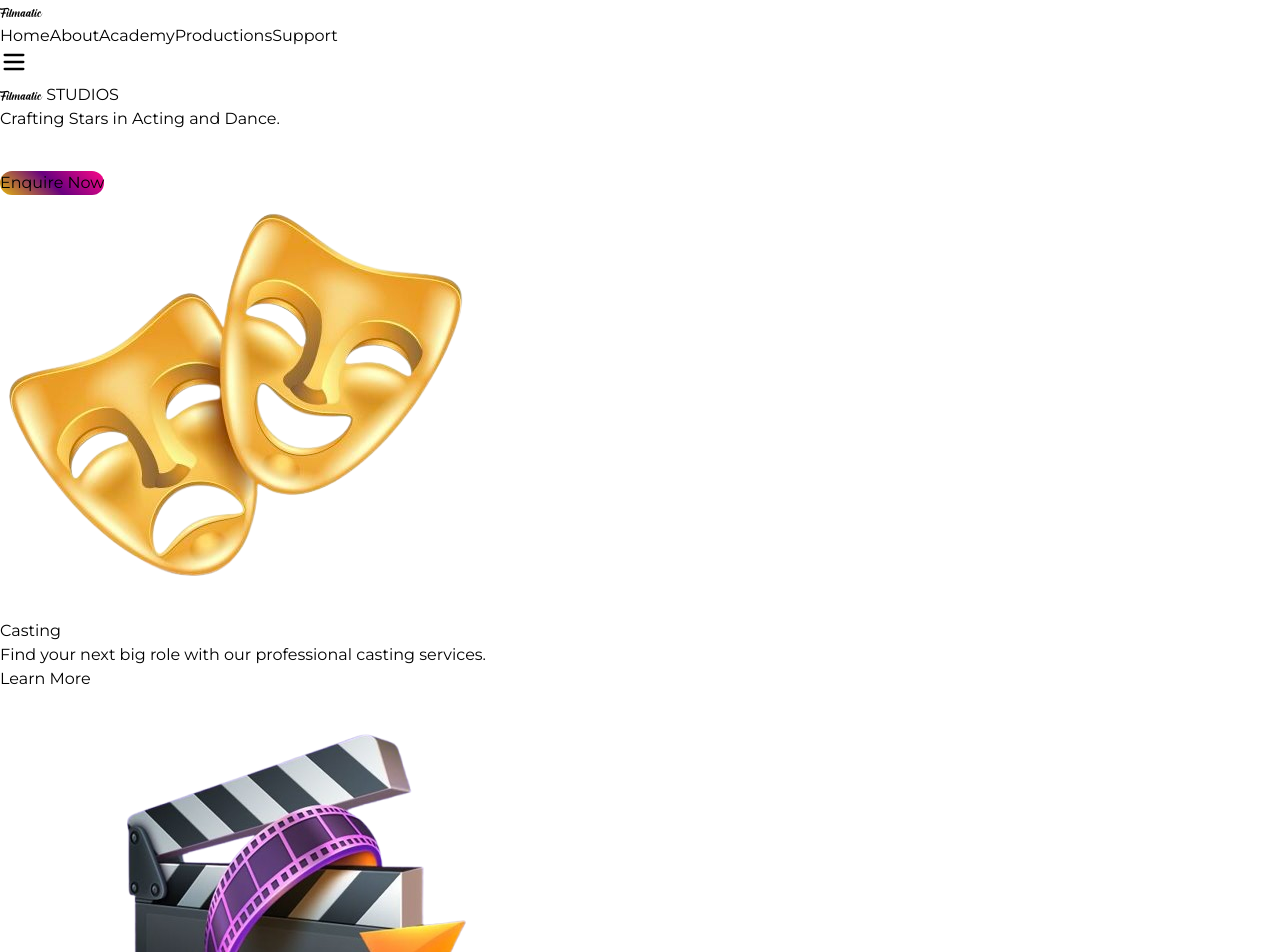
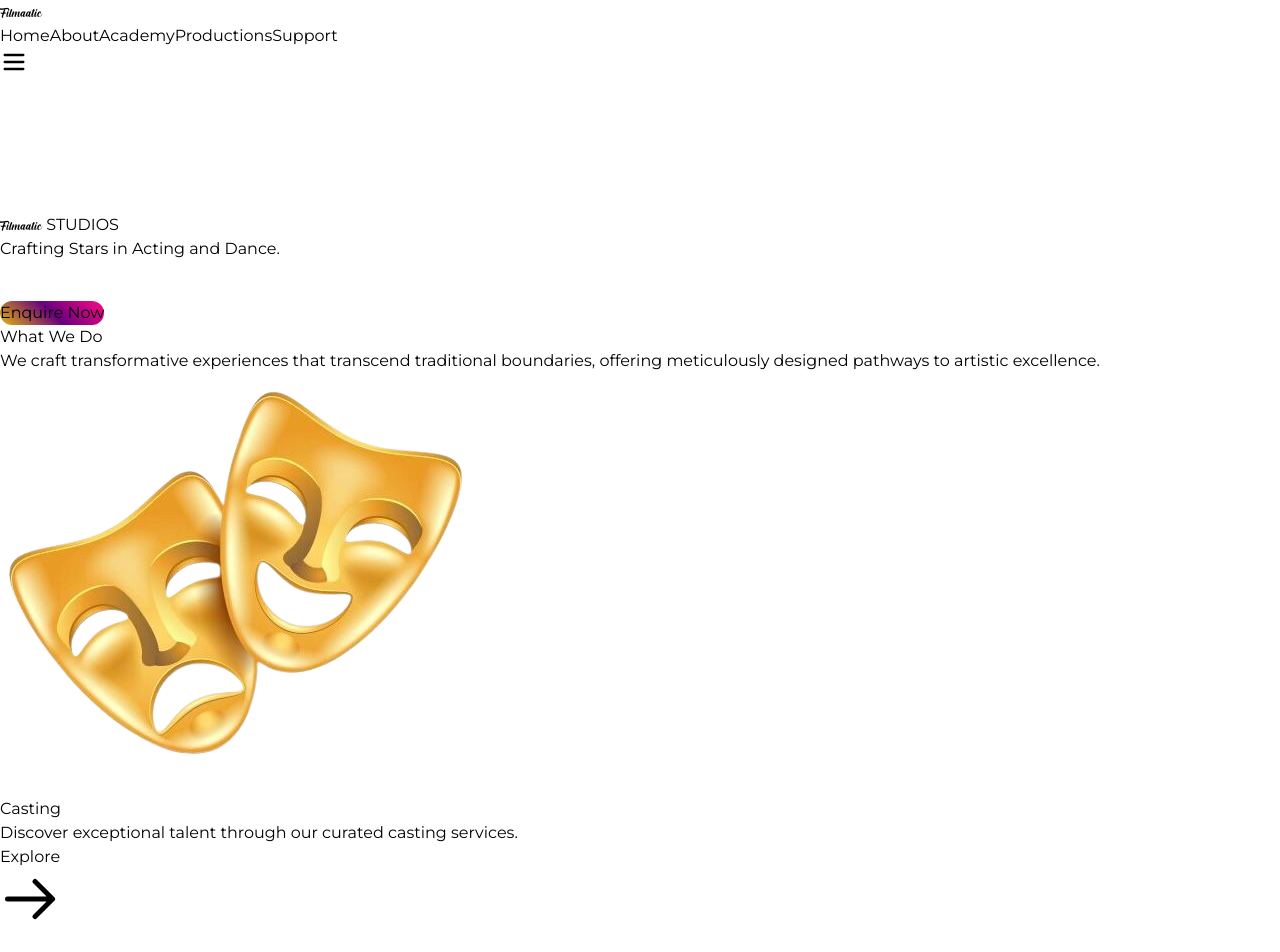
Before and after one commit to lifeplannerdev/filmaatic, a React (Vite) app: page / in a window 1280 px wide. Shown: the top 952 px of the page. Built offline with nearby package versions, Linux system fonts and the light colour scheme.

Commit message:
25 march commit

```diff
--- a/src/components/Cards.jsx
+++ b/src/components/Cards.jsx
@@ -1,78 +1,205 @@
 import React from "react";
 import Tilt from "react-parallax-tilt";
-import { useNavigate } from "react-router-dom"; // Import useNavigate
+import { useNavigate } from "react-router-dom";
 
 const Cards = () => {
-  const navigate = useNavigate(); // Initialize useNavigate
+  const navigate = useNavigate();
 
   const cardData = [
     {
       title: "Casting",
-      description: "Find your next big role with our professional casting services.",
-      image: "/img/mask.png", // Public URL path
-      gradient: "bg-gradient-to-br from-purple-600 to-blue-900",
-      path: "/screencast", // Path to redirect to
+      description: "Discover exceptional talent through our curated casting services.",
+      image: "/img/mask.png",
+      accentColor: "border-indigo-600",
+      textColor: "text-indigo-400",
+      glareColor: "from-indigo-500/30 to-indigo-600/20",
+      path: "/screencast",
     },
     {
       title: "Acting School",
-      description: "Master the art of acting with our world-class training programs.",
-      image: "/img/movie.png", // Public URL path
-      gradient: "bg-gradient-to-br from-pink-600 to-orange-900",
-      path: "/actingschool", // Path to redirect to
+      description: "Elevate your craft with our prestigious acting masterclasses.",
+      image: "/img/movie.png",
+      accentColor: "border-rose-600",
+      textColor: "text-rose-400",
+      glareColor: "from-rose-500/30 to-rose-600/20",
+      path: "/actingschool",
     },
     {
-      title: "Dance School",
-      description: "Discover the joy of dance with our expert-led classes.",
-      image: "/img/dance.png", // Public URL path
-      gradient: "bg-gradient-to-br from-teal-600 to-green-900",
-      path: "/dancestudio", // Path to redirect to
+      title: "Dance Studio",
+      description: "Choreograph your artistic journey with our elite dance programs.",
+      image: "/img/dance.png",
+      accentColor: "border-emerald-600",
+      textColor: "text-emerald-400",
+      glareColor: "from-emerald-500/30 to-emerald-600/20",
+      path: "/dancestudio",
     },
   ];
 
-  // Function to handle button click
   const handleLearnMoreClick = (path) => {
-    navigate(path); // Navigate to the specified path
+    navigate(path);
   };
 
   return (
-    <div className="grid grid-cols-1 md:grid-cols-3 gap-6 px-4 mt-20 justify-center">
+    <section className="py-24 px-6 bg-transparent from-slate-900 to-slate-800 relative overflow-hidden">
+      {/* Subtle decorative elements */}
+      <div className="absolute top-0 left-0 w-full h-full opacity-10">
+        <div className="absolute top-0 left-0 w-1/2 h-1/2 bg-transparent from-indigo-500 to-purple-500 rounded-full blur-3xl"></div>
+        <div className="absolute bottom-0 right-0 w-1/3 h-1/3 bg-transparent from-emerald-500 to-teal-500 rounded-full blur-3xl"></div>
+      </div>
+
+      <div className="container mx-auto max-w-6xl relative z-10">
+        {/* Sophisticated Header */}
+        <div className="text-center mb-16">
+          <h2 className="text-4xl md:text-5xl font-extralight tracking-tight text-white mb-6">
+            What <span className="font-semibold text-transparent bg-clip-text bg-gradient-to-r from-indigo-400 to-rose-400">We Do</span>
+          </h2>
+          <p className="text-slate-400 max-w-2xl mx-auto text-lg leading-relaxed">
+            We craft transformative experiences that transcend traditional boundaries, offering meticulously designed pathways to artistic excellence.
+          </p>
+        </div>
+
+        {/* Elegant Cards Grid */}
+        <div className="grid grid-cols-1 md:grid-cols-3 gap-8">
           {cardData.map((card, index) => (
             <Tilt
               key={index}
-          tiltMaxAngleX={15}
-          tiltMaxAngleY={15}
-          perspective={1000}
+              tiltMaxAngleX={5}
+              tiltMaxAngleY={5}
+              perspective={1500}
               scale={1.05}
-          transitionSpeed={500}
-          className="rounded-[25px] p-6 border border-[rgba(255,255,255,0.1)] shadow-lg w-[95%] mx-auto backdrop-blur-lg bg-[rgba(255,255,255,0.1)] hover:bg-[rgba(255,255,255,0.2)] transition-all duration-300"
+              transitionSpeed={600}
+              className="group h-full"
             >
-          {/* Gradient Overlay */}
-          <div
-            className={`absolute inset-0 ${card.gradient} opacity-20 rounded-[25px] -z-10`}
-          ></div>
+              <div className={`
+                relative
+                h-full
+                flex
+                flex-col
+                bg-slate-800/60
+                backdrop-blur-lg
+                rounded-2xl
+                border
+                ${card.accentColor}
+                border-opacity-20
+                hover:border-opacity-50
+                transition-all
+                duration-500
+                overflow-hidden
+                shadow-2xl
+                group-hover:shadow-xl
+                group-hover:translate-y-[-10px]
+              `}>
+                {/* Gradient Glare Overlay */}
+                <div className={`
+                  absolute
+                  inset-0
+                  opacity-0
+                  group-hover:opacity-50
+                  transition-opacity
+                  duration-500
+                  bg-gradient-to-br
+                  ${card.glareColor}
+                  pointer-events-none
+                  z-20
+                `}></div>
 
-          {/* Card Content */}
-          <div className="text-center">
-            {/* Image */}
-            <div className="flex justify-center mb-4">
+                {/* Subtle Gradient Overlay */}
+                <div className="absolute inset-0 opacity-10 group-hover:opacity-20 transition-opacity duration-500 bg-gradient-to-br from-white to-transparent"></div>
+
+                <div className="p-10 text-center relative z-10 flex flex-col flex-grow">
+                  {/* Animated Icon Container */}
+                  <div className={`
+                    w-24
+                    h-24
+                    mx-auto
+                    mb-6
+                    flex
+                    items-center
+                    justify-center
+                    rounded-full
+                    bg-slate-700/50
+                    border
+                    ${card.accentColor}
+                    border-opacity-30
+                    group-hover:scale-110
+                    transition-all
+                    duration-500
+                  `}>
                     <img
-                src={card.image} // Use the public URL path
+                      src={card.image}
                       alt={card.title}
-                className="w-20 h-20 object-contain" // Adjust size as needed
+                      className="w-16 h-16 object-contain opacity-80 group-hover:opacity-100 transition-opacity"
                     />
                   </div>
-            <h2 className="text-2xl font-bold text-white mb-4">{card.title}</h2>
-            <p className="text-gray-300 mb-4">{card.description}</p>
+
+                  {/* Title */}
+                  <h3 className={`
+                    text-3xl
+                    font-light
+                    tracking-tight
+                    mb-4
+                    ${card.textColor}
+                    group-hover:text-opacity-100
+                  `}>
+                    {card.title}
+                  </h3>
+
+                  {/* Description */}
+                  <p className="text-slate-300 mb-8 text-base leading-relaxed flex-grow">
+                    {card.description}
+                  </p>
+
+                  {/* Sophisticated Button */}
+                  <div className="mt-auto">
                     <button
-              onClick={() => handleLearnMoreClick(card.path)} // Add onClick handler
-              className="px-4 py-2 bg-white/10 hover:bg-white/20 rounded-lg text-white transition-all duration-300 backdrop-blur-lg border border-white/10"
+                      onClick={() => handleLearnMoreClick(card.path)}
+                      className={`
+                        px-8
+                        py-3
+                        rounded-full
+                        text-sm
+                        font-medium
+                        tracking-wider
+                        uppercase
+                        transition-all
+                        duration-500
+                        ${card.textColor}
+                        border
+                        ${card.accentColor}
+                        border-opacity-30
+                        hover:border-opacity-100
+                        bg-slate-800/30
+                        hover:bg-slate-700/50
+                        hover:shadow-lg
+                        group/button
+                      `}
                     >
-              Learn More
+                      <span className="flex items-center">
+                        Explore
+                        <svg
+                          xmlns="http://www.w3.org/2000/svg"
+                          className="h-4 w-4 ml-2 group-hover/button:translate-x-1 transition-transform"
+                          fill="none"
+                          viewBox="0 0 24 24"
+                          stroke="currentColor"
+                        >
+                          <path
+                            strokeLinecap="round"
+                            strokeLinejoin="round"
+                            strokeWidth={2}
+                            d="M14 5l7 7m0 0l-7 7m7-7H3"
+                          />
+                        </svg>
+                      </span>
                     </button>
+                  </div>
+                </div>
               </div>
             </Tilt>
           ))}
         </div>
+      </div>
+    </section>
   );
 };
 
--- a/src/components/Header.jsx
+++ b/src/components/Header.jsx
@@ -18,7 +18,7 @@ const Header = () => {
       </div>
 
       {/* Hero Section */}
-      <div className="relative z-10 flex flex-col items-center justify-center h-[60%] text-white mt-20 mb-10">
+      <div className="relative z-10 flex flex-col items-center justify-center h-[60%] text-white mb-10" style={{ marginTop:"130px", }}>
         {/* Title with Dancing Script for "FILMAATIC" and Montserrat for "STUDIOS" */}
         <h1 className="text-5xl font-bold mb-4 text-center">
           <span className="font-dancing-script text-7xl" style={{ fontFamily: "SmileCandy", }}>Filmaatic</span>{" "}
--- a/src/components/ProjectSection.jsx
+++ b/src/components/ProjectSection.jsx
@@ -60,7 +60,7 @@ const ProjectsSection = () => {
   const filteredProjects = projects.filter((project) => project.type === activeTab);
 
   return (
-    <section className="py-12 bg-transparent">
+    <section className="py-12 bg-transparent" style={{ marginTop:"-50px", }}>
       <div className="container mx-auto px-4">
         <h2 className="text-3xl font-bold text-center text-white mb-10 mt-10">OUR PROJECTS</h2>
 
```
Also changed, not shown: src/components/Footer.jsx (+8 -0 lines). Lines whose indentation alone changed are shown as unchanged.
